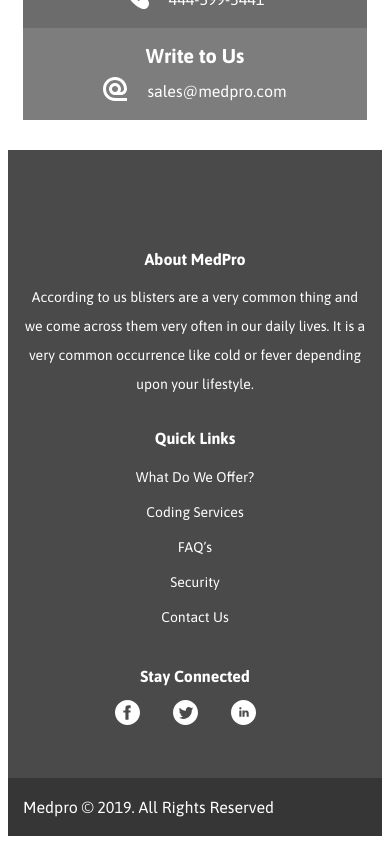
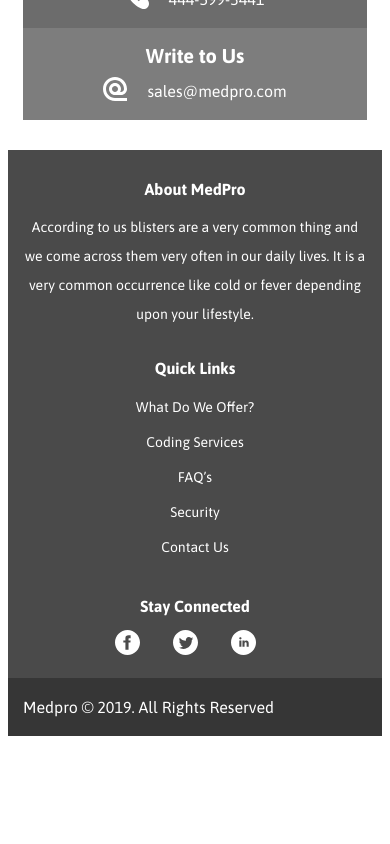
Before and after one commit to Vov4ukz53/medical, a React (Create React App) app: page / in a window 390 px wide. Shown: the part 5026-5870 px from the top of the page. After the commit the page ends 5770 px from the top, so only its background shows below. Built offline with nearby package versions, Linux system fonts and the light colour scheme.

Commit message:
added media query

```diff
--- a/src/features/footer/footerBottom/styled.js
+++ b/src/features/footer/footerBottom/styled.js
@@ -9,6 +9,10 @@ export const Copyright = styled.p`
   padding: 45px 0px;
   margin: 0px;
 
+  @media(max-width: ${({ theme }) => theme.breakpoints.extraLarge}){
+    padding: 30px 0px;
+  }
+
   @media(max-width: ${({ theme }) => theme.breakpoints.mobile}){
     padding: 20px 0px;
   }
--- a/src/features/footer/footerTop/styled.js
+++ b/src/features/footer/footerTop/styled.js
@@ -4,8 +4,12 @@ export const Wrapper = styled.div`
   padding: 208px 0px 127px 0px;
   background: ${({ theme }) => theme.colors.quartz};
 
+  @media(max-width: ${({ theme }) => theme.breakpoints.desktops}){
+    padding: 40px 0px 30px 0px;
+  }
+
   @media(max-width: ${({ theme }) => theme.breakpoints.mobile}){
-    padding: 100px 0px 50px 0px;
+    padding: 30px 0px 20px 0px;
   }
 `;
 
```
